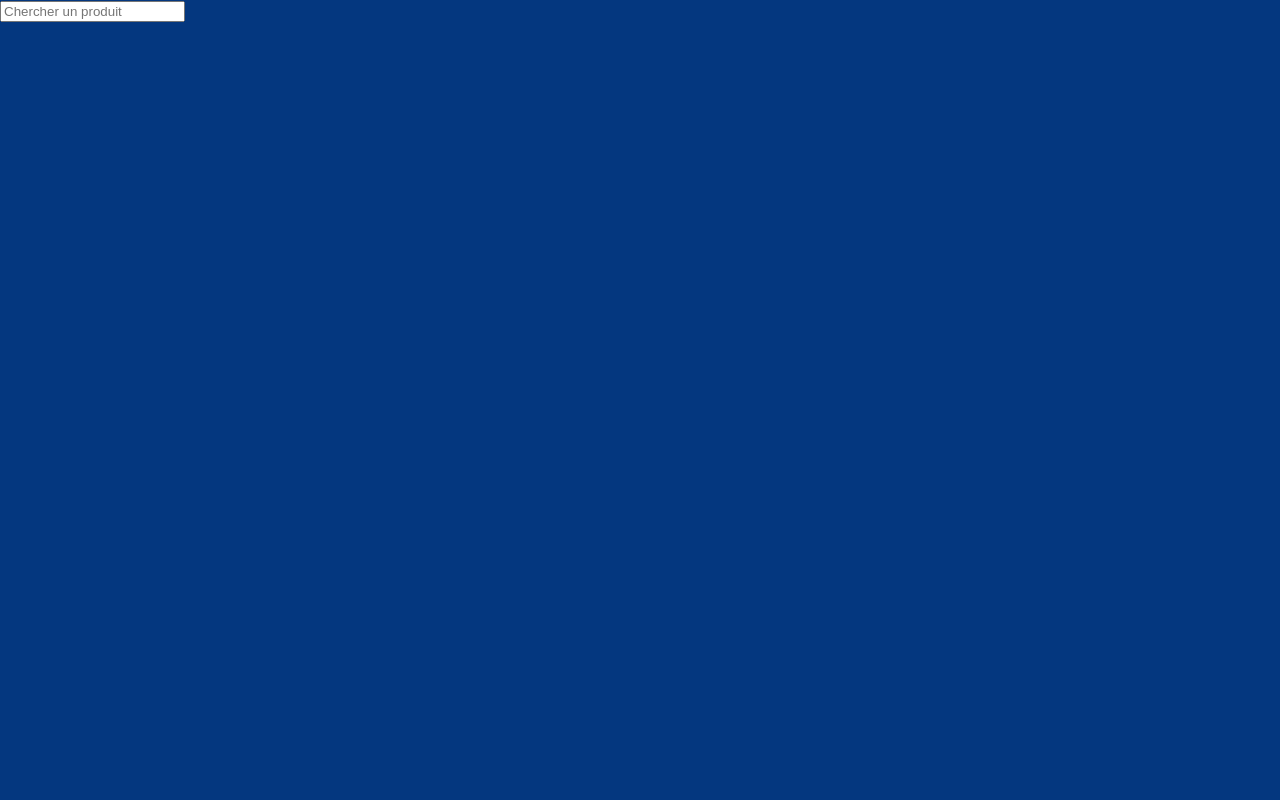
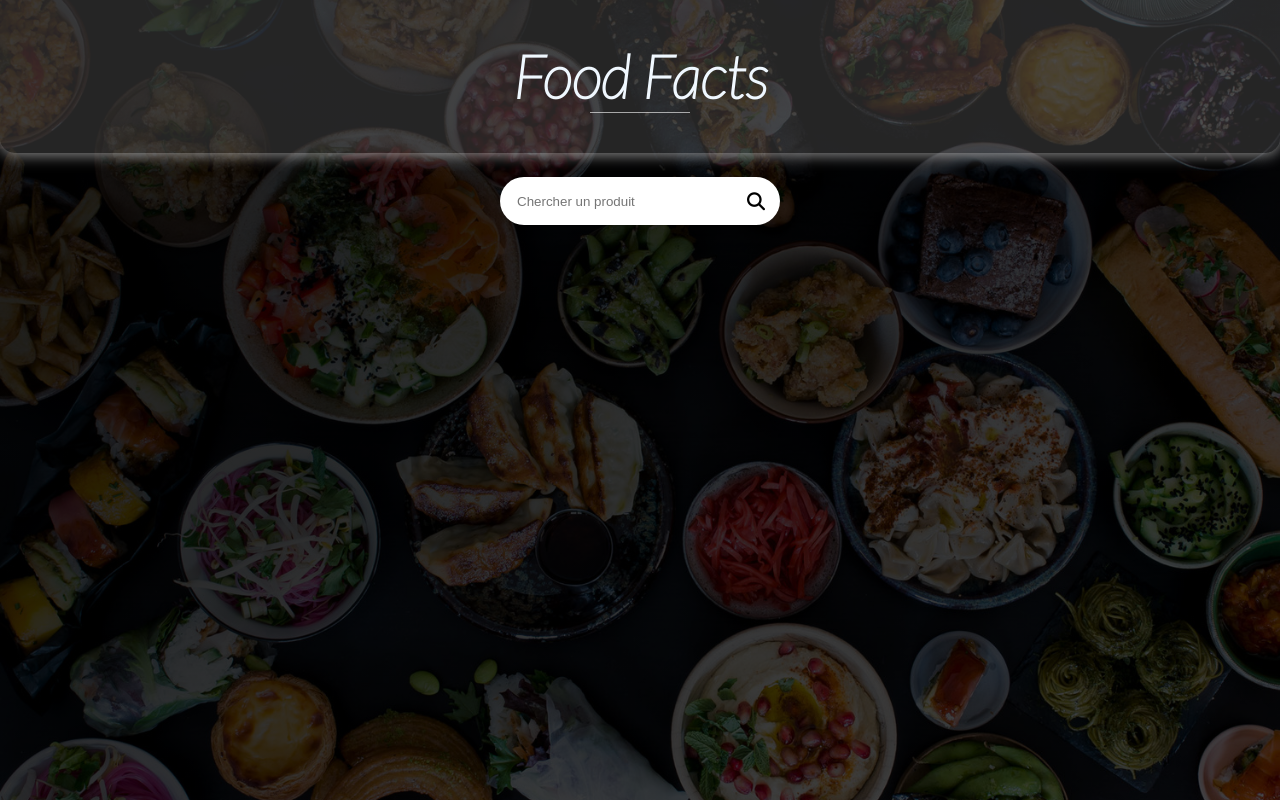
Before and after one commit to NikolaIsAvailable/test-la-ruche, a React (Create React App) app: page / in a window 1280 px wide. Built offline with nearby package versions, Linux system fonts and the light colour scheme.

Commit message:
add style for searchBar, product and header

```diff
--- a/public/index.html
+++ b/public/index.html
@@ -9,6 +9,7 @@
       name="description"
       content="Web site created using create-react-app"
     />
+    <link rel="stylesheet" href="https://cdnjs.cloudflare.com/ajax/libs/font-awesome/6.1.2/css/all.min.css" integrity="sha512-1sCRPdkRXhBV2PBLUdRb4tMg1w2YPf37qatUFeS7zlBy7jJI8Lf4VHwWfZZfpXtYSLy85pkm9GaYVYMfw5BC1A==" crossorigin="anonymous" referrerpolicy="no-referrer" />
     <link rel="apple-touch-icon" href="%PUBLIC_URL%/logo192.png" />
     <!--
       manifest.json provides metadata used when your web app is installed on a
--- a/src/App.css
+++ b/src/App.css
@@ -1,4 +1,11 @@
+@import url('https://fonts.googleapis.com/css2?family=Lato:ital,wght@1,100&display=swap');
+@import url('https://fonts.googleapis.com/css2?family=Roboto:wght@300&display=swap');
+
 body {
-  background-color: rgb(4, 55, 127);
+  background-image: linear-gradient(to top left, #000000b7, #000000e6), url(img/food-background.jpeg);
+  background-size: cover;
+  background-position: center;
+  background-attachment: fixed;
   height: 100vh;
+  position: relative;
 }
--- a/src/App.jsx
+++ b/src/App.jsx
@@ -1,9 +1,11 @@
 import './App.css';
+import Header from './components/Header/Header';
 import SearchProducts from './components/SearchProducts/SearchProducts';
 
 function App() {
   return (
     <div className="App">
+      <Header />
       <SearchProducts />
     </div>
   );
--- /dev/null
+++ b/src/components/Header/Header.jsx
@@ -0,0 +1,13 @@
+import React from 'react'
+import './header.css'
+
+const Header = () => {
+  return (
+    <header id='title_header'>
+        <h1>Food Facts</h1>
+        <span></span>
+    </header>
+  )
+}
+
+export default Header
--- /dev/null
+++ b/src/components/Header/header.css
@@ -0,0 +1,26 @@
+#title_header {
+    display: flex;
+    flex-direction: column;
+    justify-content: center;
+    align-items: center;
+    background-color: hsla(0,0%,96%,.15);
+    border-bottom-left-radius: 15px;
+    border-bottom-right-radius: 15px;
+    box-shadow: 0 2px 15px hsl(0deg 0% 96% / 60%);
+    color: #f0f8ff;
+    padding: 2.5rem;
+    margin-bottom: 1.5rem;
+}
+
+#title_header > h1 {
+    font-size: 60px;
+    font-family: 'Lato', sans-serif;
+    margin: 0;
+}
+
+#title_header > span {
+    display: block;
+    width: 100px;
+    height: 1px;
+    background-color: rgba(255, 255, 255, 0.6);
+}
--- /dev/null
+++ b/src/components/Loader/Loader.jsx
@@ -0,0 +1,15 @@
+import React from 'react'
+import './loader.css'
+
+const Loader = () => {
+  return (
+    <div className="lds-ring">
+        <div></div>
+        <div></div>
+        <div></div>
+        <div></div>
+    </div>
+  )
+}
+
+export default Loader
--- /dev/null
+++ b/src/components/Loader/loader.css
@@ -0,0 +1,36 @@
+.lds-ring {
+    display: inline-block;
+    position: relative;
+    width: 16px;
+    height: 16px;
+    transform: scale(0.3) translateX(-40px) translateY(-29px);
+  }
+  .lds-ring div {
+    box-sizing: border-box;
+    display: block;
+    position: absolute;
+    width: 64px;
+    height: 64px;
+    margin: 8px;
+    border: 8px solid #000;
+    border-radius: 50%;
+    animation: lds-ring 1.2s cubic-bezier(0.5, 0, 0.5, 1) infinite;
+    border-color: #000 transparent transparent transparent;
+  }
+  .lds-ring div:nth-child(1) {
+    animation-delay: -0.45s;
+  }
+  .lds-ring div:nth-child(2) {
+    animation-delay: -0.3s;
+  }
+  .lds-ring div:nth-child(3) {
+    animation-delay: -0.15s;
+  }
+  @keyframes lds-ring {
+    0% {
+      transform: rotate(0deg);
+    }
+    100% {
+      transform: rotate(360deg);
+    }
+  }
--- a/src/components/Product/Product.jsx
+++ b/src/components/Product/Product.jsx
@@ -2,15 +2,16 @@ import React from 'react'
 import './product.css'
 
 const Product = ({ product_name, image_front_small_url, product_id }) => {
+  console.log(image_front_small_url)
   return (
     <li className='product'>
-        <h2>{product_name}</h2>
-        <img src={image_front_small_url} alt={product_name} />
+        <img src={image_front_small_url ?? 'https://images.assetsdelivery.com/compings_v2/pavelstasevich/pavelstasevich1811/pavelstasevich181101027.jpg'} alt={product_name} />
+        <h2>{product_name ?? 'nom manquant'}</h2>
         <a href={`https://world.openfoodfacts.org/api/v0/product/${product_id}.json?fields=product_name%2Ccategories%2Cimage_front_url%2Callergens_hierarchy%2Cingredients_text`}
            target="_blank"
+           rel="noreferrer"
         >
-            Voir Détails
-
+          Voir Détails
         </a>
     </li>
   )
--- a/src/components/Product/product.css
+++ b/src/components/Product/product.css
@@ -1,3 +1,77 @@
 .product {
+    background-color: white;
+    padding-top: 0;
+    padding-bottom: 1rem;
+    margin: 1rem;
+    width: 250px;
+    height: 300px;
+    animation: fadeIn .5s forwards;
+    display: flex;
+    flex-direction: column;
+    justify-content: space-between;
+    align-items: center;
+    border-radius: 5px;
+    border: 1px solid rgb(93, 87, 75);
+    box-shadow: 0px 2px 5px #5c272f;
+}
 
+.product:hover {
+    transform: translateY(-10px);
 }
+
+.product > h2 {
+    text-align: start;
+    color: #5c272f;
+    margin-block-start: 0;
+    margin: 0 10px;
+    font-family: 'Roboto', sans-serif;
+    font-size: 20px;
+}
+
+.product > img {
+    height: 175px;
+    width: 100%;
+    object-fit: cover;
+    box-shadow: 0 2px 3px #0000005c;
+    border-top-left-radius: 5px;
+    border-top-right-radius: 5px;
+}
+
+.product > a {
+    transition: all .3s;
+    text-decoration: none;
+    font-family: 'Roboto', sans-serif;
+    color: white;
+    background-color: #5c272f;
+    padding: 5px 7px;
+    border-radius: 5px;
+    position: relative;
+}
+
+.product > a::before {
+    transition: all .3s;
+    content: '';
+    position: absolute;
+    bottom: 5px;
+    width: 0px;
+    height: .5px;
+    border-radius: 1px;
+    display: block;
+    background-color: rgba(255, 255, 255, 0.6);
+}
+
+
+.product > a:hover::before {
+    width: 79px;
+}
+
+@keyframes fadeIn {
+    0% {
+        opacity: 0;
+        transform: translateY(-3px);
+    }
+    100% {
+        opacity: 1;
+        transform: translateY(0px);
+    }
+}
--- a/src/components/SearchProducts/SearchProducts.jsx
+++ b/src/components/SearchProducts/SearchProducts.jsx
@@ -1,5 +1,6 @@
 import axios from 'axios'
 import React, { useEffect, useState } from 'react'
+import Loader from '../Loader/Loader'
 import Product from '../Product/Product'
 import './searchProducts.css'
 
@@ -16,6 +17,7 @@ const SearchProducts = () => {
                 setLoading(true)
                 const response = await axios.get(`https://world.openfoodfacts.org/cgi/search.pl?search_terms=${searchBarValue}&search_simple=1&action=process&fields=id%2Cproduct_name%2Cimage_front_small_url&json=1&page=1&page_size=24`)
                 setData(response.data)
+                console.log(response.data)
             } catch(error) {
                 setError(error)
             } finally {
@@ -26,9 +28,15 @@ const SearchProducts = () => {
 
   return (
     <div id='search_products'>
-        <input onChange={(e) => setSearchBarValue(e.target.value)} value={searchBarValue} type="text" id="search_products_field" placeholder='Chercher un produit'/>
+        <div id='search_bar'>
+            <input onChange={(e) => setSearchBarValue(e.target.value)} value={searchBarValue} type="text" id="search_products_field" placeholder='Chercher un produit'/>
+            {error && 'erreur'}
+            <div id='search_icon'>
+                {loading ? <Loader /> : <i className="fa-solid fa-magnifying-glass"></i>}
+            </div>
+        </div>
         <ul id='product_list'>
-            {data && data.products.map((food, index) => {
+            {(data && searchBarValue.length > 0) && data.products.map((food, index) => {
                 return <Product product_name={food.product_name}
                                 image_front_small_url={food.image_front_small_url}
                                 product_id={food.id}
--- a/src/components/SearchProducts/searchProducts.css
+++ b/src/components/SearchProducts/searchProducts.css
@@ -1,3 +1,50 @@
 #search_products {
+    display: flex;
+    flex-direction: column;
+    align-items: center;
+}
 
+#search_bar {
+    display: flex;
+    flex-direction: row;
+    justify-content: space-between;
+    align-items: center;
+    background-color: white;
+    width: 250px;
+    padding: 8px 15px;
+    border-radius: 25px;
 }
+
+#search_bar > input {
+    background-color: white;
+    border: none;
+    width: 200px;
+    height: 30px
+}
+
+#search_bar > input:focus {
+    outline: none;
+}
+
+#search_icon {
+    color: black;
+    font-size: 18px;
+}
+
+#product_list {
+    padding: 0 .5rem;
+    display: flex;
+    flex-direction: row;
+    flex-wrap: wrap;
+    justify-content: space-between;
+}
+
+@media screen and (max-width: 583px) {
+    #product_list {
+        padding: 0 .5rem;
+        display: flex;
+        flex-direction: row;
+        flex-wrap: wrap;
+        justify-content: center;
+    }
+}
```
Also changed, not shown: src/img/food-background.jpeg (added), src/img/no-img.webp (added).
